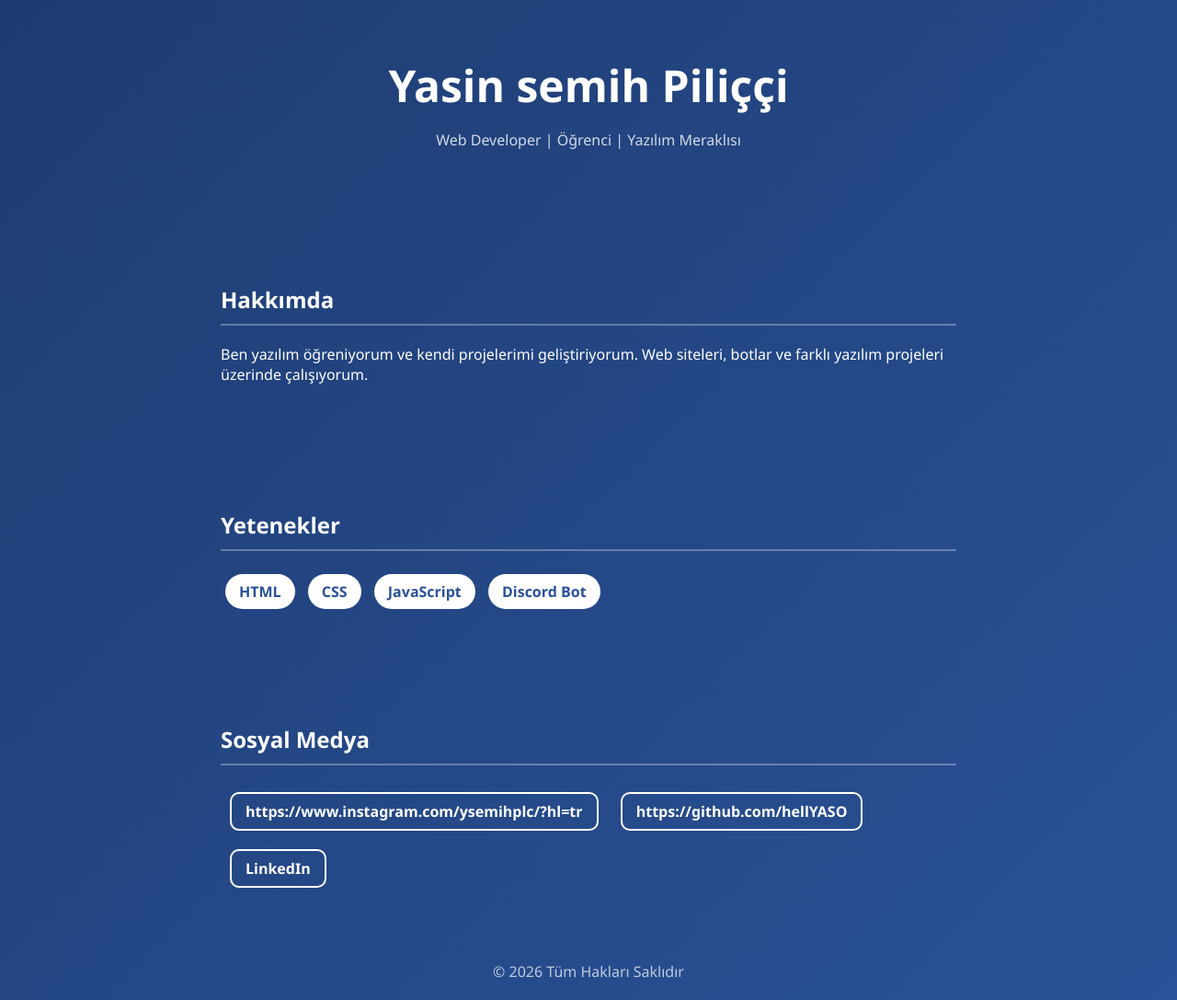
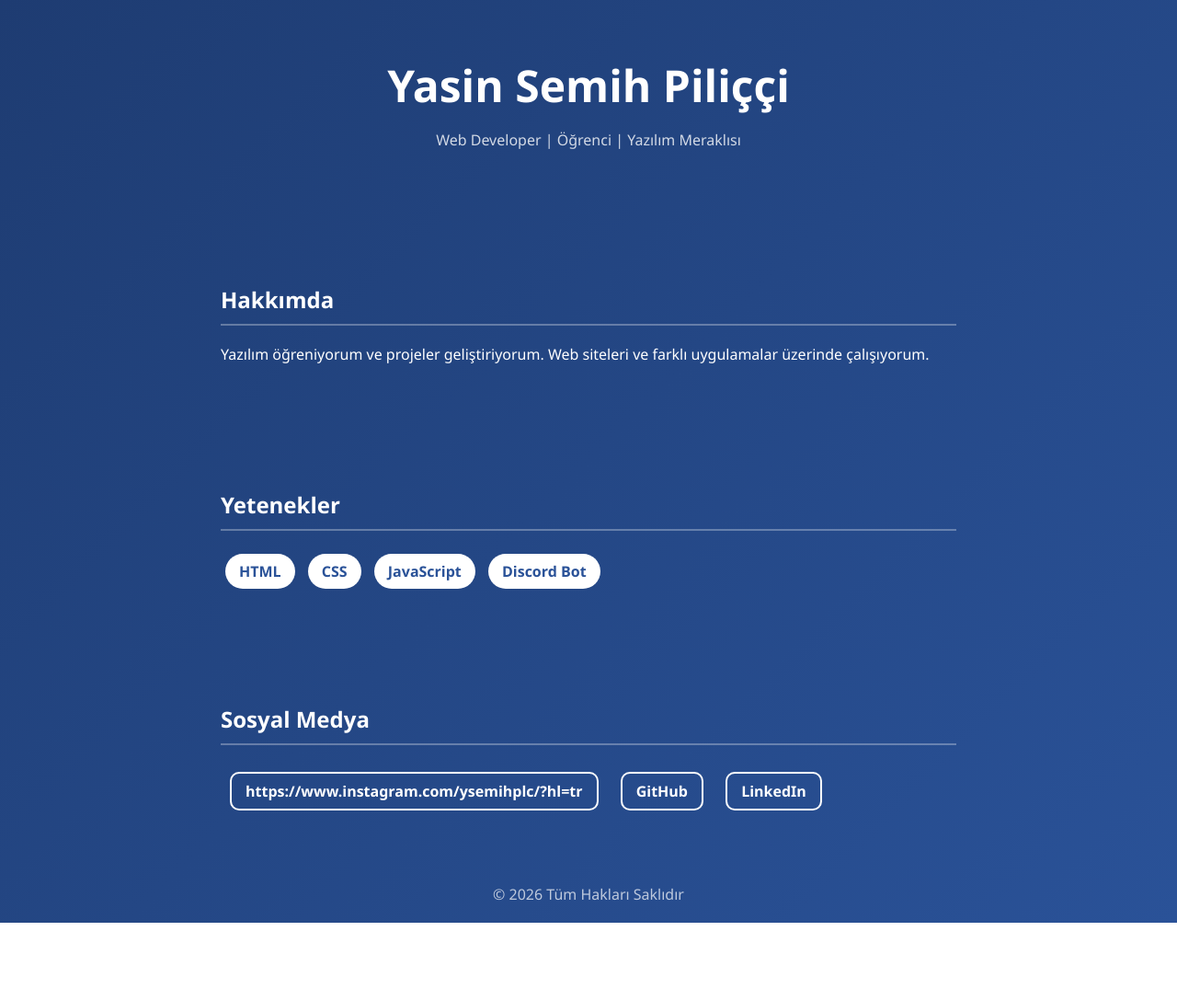
Before and after one commit to hellYASO/profil-site, a plain HTML site: page index.html in a window 1280 px wide. Shown: the whole page at 92% size. After the commit the page ends 1003 px from the top, so only its background shows below. Drawn offline with Linux system fonts and the light colour scheme.

Commit message:
Add files via upload

```diff
--- a/index.html
+++ b/index.html
@@ -11,6 +11,24 @@ body {
     font-family: 'Segoe UI', sans-serif;
     background: linear-gradient(135deg, #1e3c72, #2a5298);
     color: white;
+}
+
+/* ANİMASYON */
+.fade-in {
+    opacity: 0;
+    transform: translateY(30px);
+    animation: fadeUp 1s ease forwards;
+}
+
+.delay-1 { animation-delay: 0.3s; }
+.delay-2 { animation-delay: 0.6s; }
+.delay-3 { animation-delay: 0.9s; }
+
+@keyframes fadeUp {
+    to {
+        opacity: 1;
+        transform: translateY(0);
+    }
 }
 
 header {
@@ -75,20 +93,20 @@ footer {
 
 <body>
 
-<header>
-    <h1>Yasin semih Piliççi</h1>
+<header class="fade-in">
+    <h1>Yasin Semih Piliççi</h1>
     <p>Web Developer | Öğrenci | Yazılım Meraklısı</p>
 </header>
 
-<section>
+<section class="fade-in delay-1">
     <h2>Hakkımda</h2>
     <p>
-        Ben yazılım öğreniyorum ve kendi projelerimi geliştiriyorum.
-        Web siteleri, botlar ve farklı yazılım projeleri üzerinde çalışıyorum.
+        Yazılım öğreniyorum ve projeler geliştiriyorum.
+        Web siteleri ve farklı uygulamalar üzerinde çalışıyorum.
     </p>
 </section>
 
-<section>
+<section class="fade-in delay-2">
     <h2>Yetenekler</h2>
     <div class="skills">
         <span>HTML</span>
@@ -98,11 +116,11 @@ footer {
     </div>
 </section>
 
-<section>
+<section class="fade-in delay-3">
     <h2>Sosyal Medya</h2>
     <div class="social">
         <a href="#">https://www.instagram.com/ysemihplc/?hl=tr</a>
-        <a href="#">https://github.com/hellYASO</a>
+        <a href="#">GitHub</a>
         <a href="#">LinkedIn</a>
     </div>
 </section>
```
